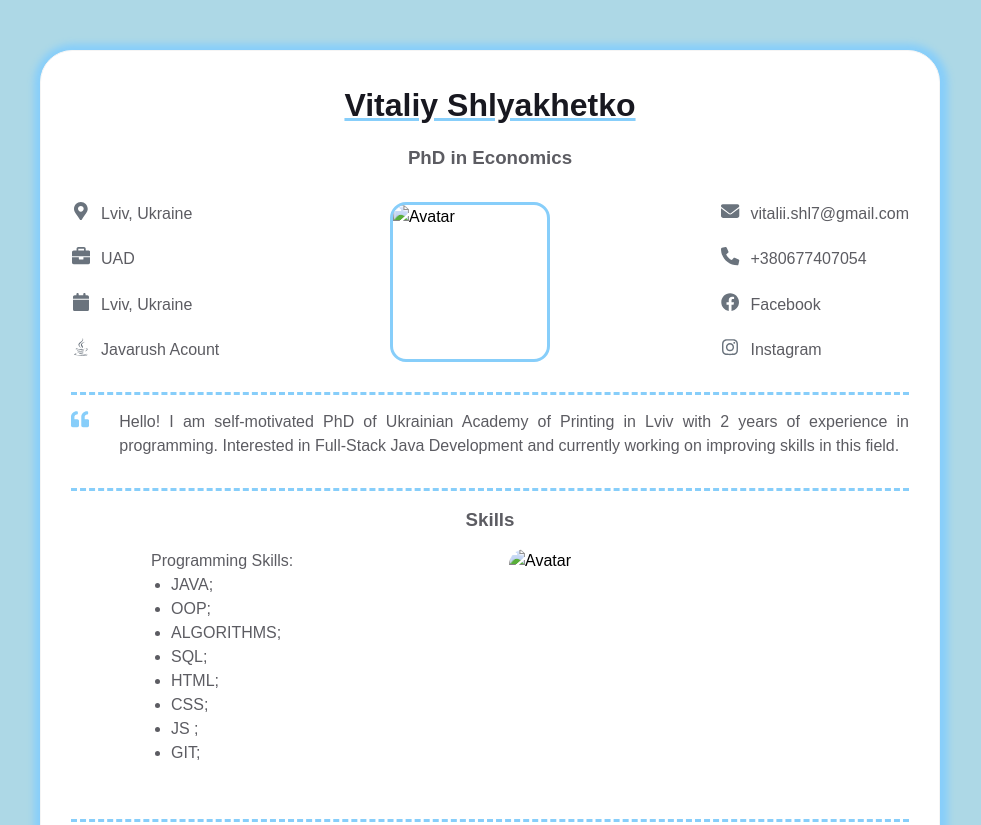
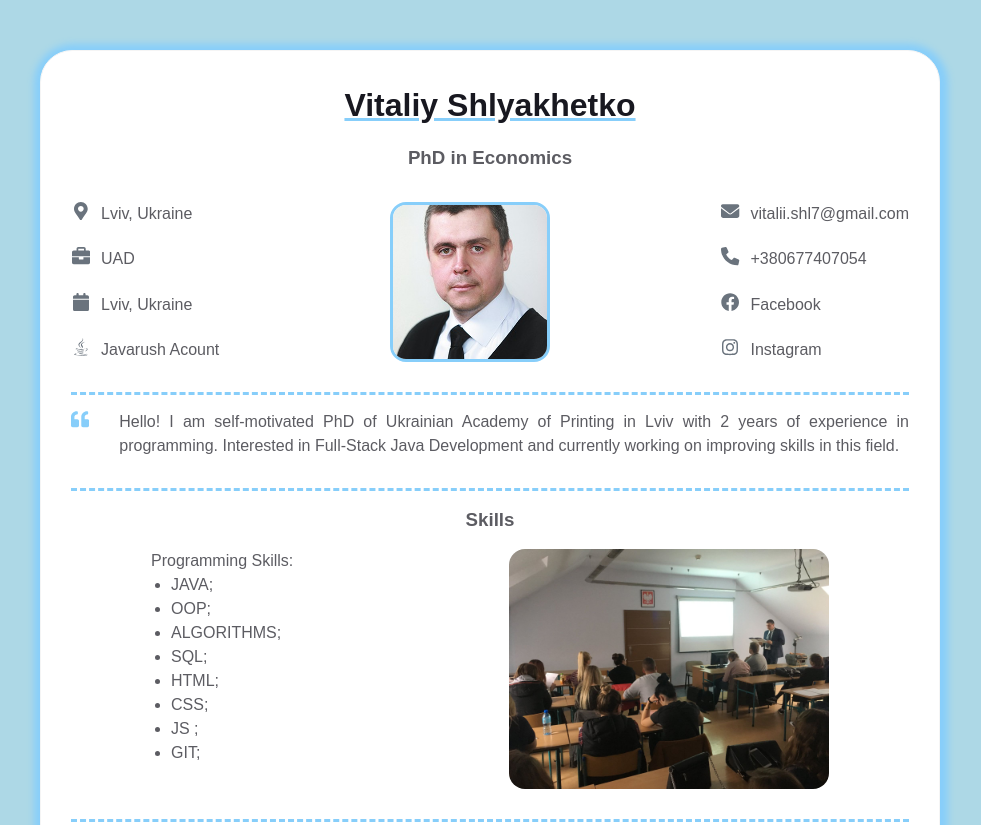
Before and after one commit to vetal7772/homepage, a plain HTML site: page index.html in a window 1280 px wide. Shown: the top 825 px of the page, without its empty margins (150-1131 px from the left). Drawn offline with Linux system fonts and the light colour scheme; the site is published under a folder, as on GitHub Pages, so addresses that start at the root find nothing.

Commit message:
img bug corrections

```diff
--- a/index.html
+++ b/index.html
@@ -3,7 +3,7 @@
   <head>
     <meta charset="UTF-8" />
     <title>Vitaliy Shlyakhetko</title>
-    <link rel="icon" type="image/x-icon" href="/img/favicon.ico" />
+    <link rel="icon" type="image/x-icon" href="./img/favicon.ico" />
     <link rel="stylesheet" href="styles.css" />
     <meta name="viewport" content="width=device-width, initial-scale=1" />
   </head>
@@ -59,7 +59,7 @@
               <div class="contact-info__block contact-info__block--center">
                 <img
                   class="contact-info__avatar"
-                  src="/img/myPhoto.jpg"
+                  src="./img/myPhoto.jpg"
                   alt="Avatar"
                 />
               </div>
@@ -138,7 +138,7 @@
 
                 <img
                 class="skills__img"
-                src="/img/lectionPhoto.jpg"
+                src="./img/lectionPhoto.jpg"
                 alt="Avatar"
               />
             </div>
```
